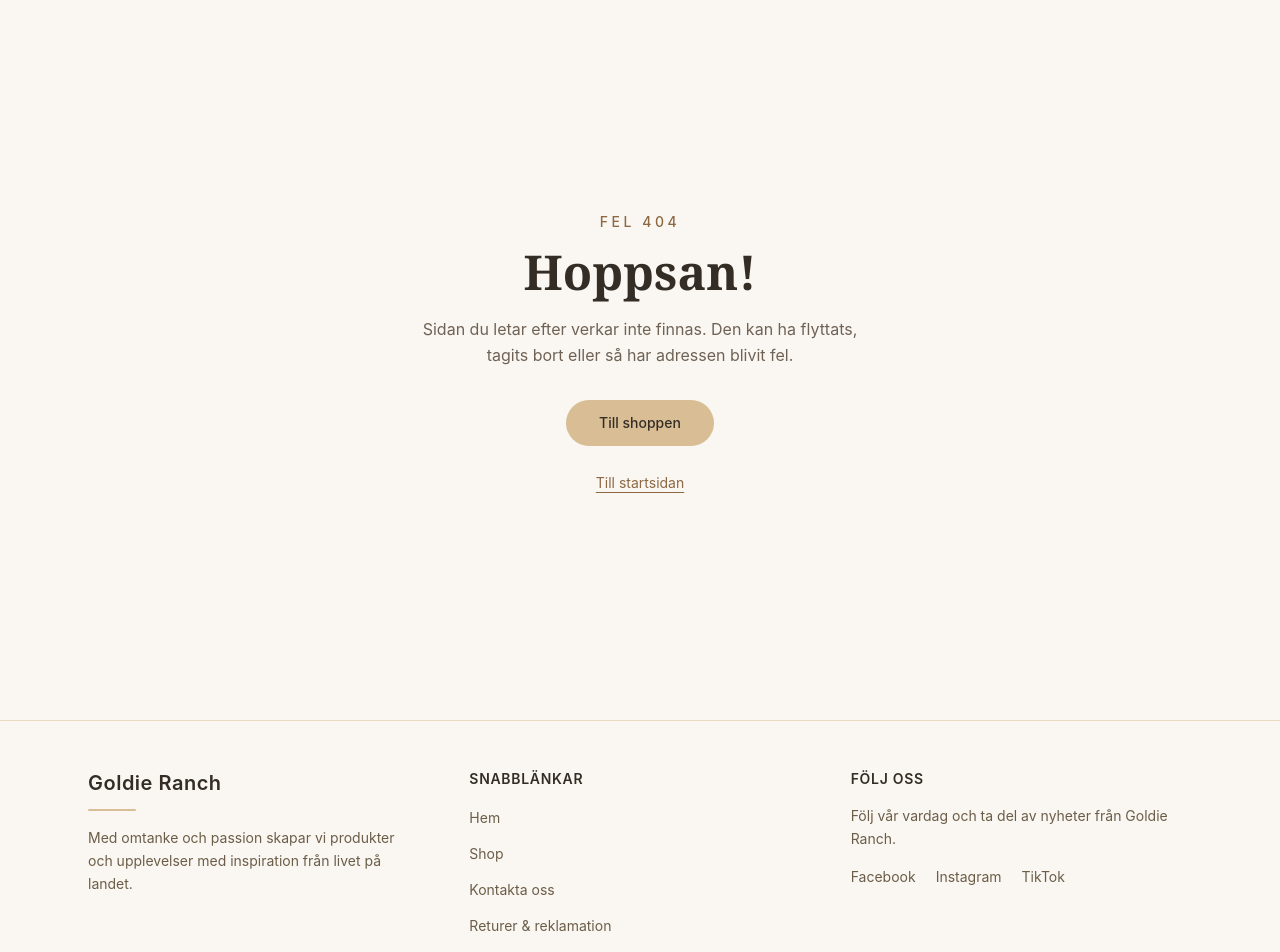
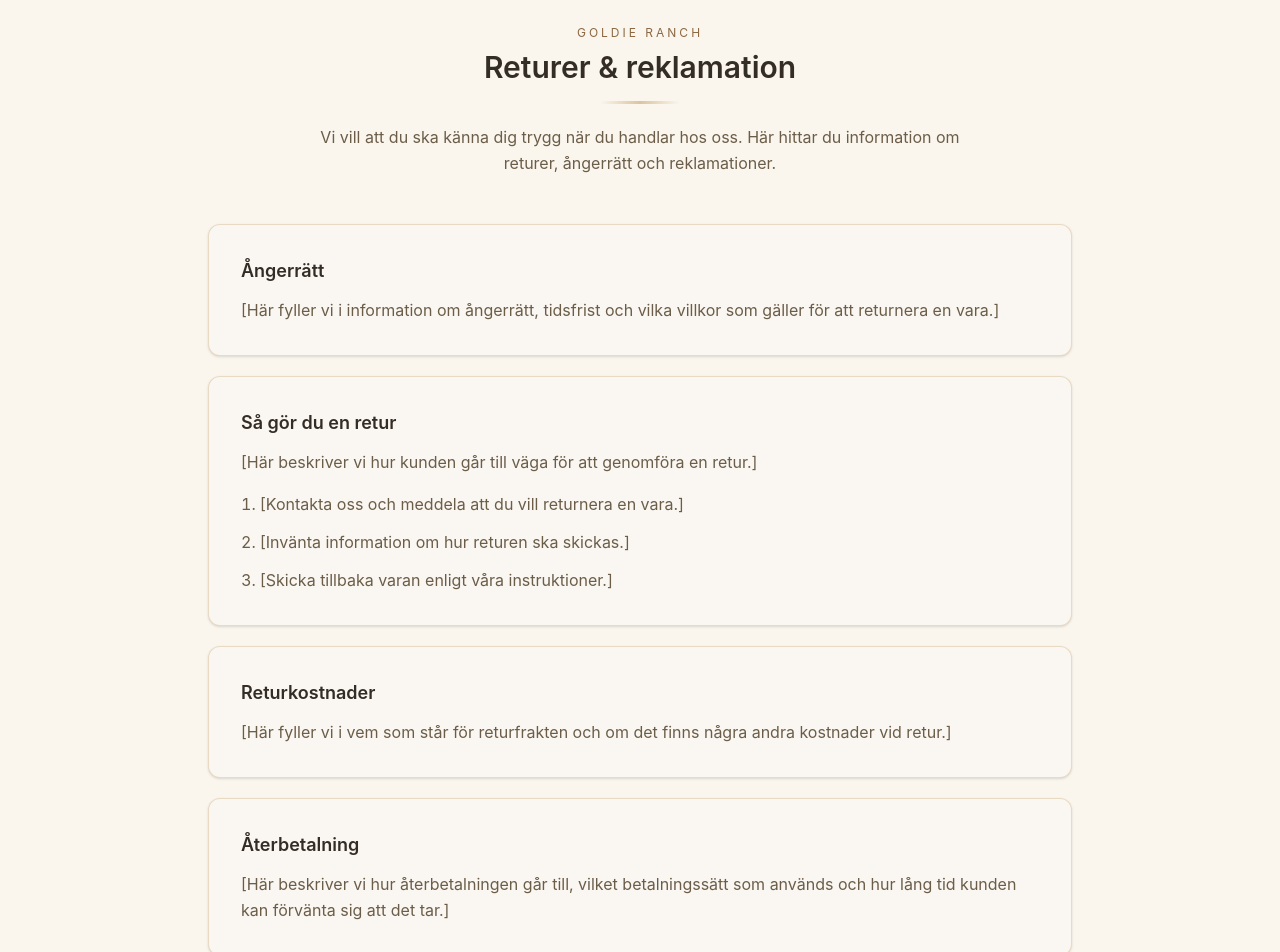
Before and after one commit to Emilia9602/GoldieRanch, a React (Vite) app: page /returns in a window 1280 px wide. Shown: the part 80-1032 px from the top of the page. Built offline with nearby package versions, Linux system fonts and the light colour scheme; no server answers.

Commit message:
Styling returns page

```diff
--- a/src/App.tsx
+++ b/src/App.tsx
@@ -12,6 +12,7 @@ import AdminCategoriesPage from "./pages/admin/AdminCategoriesPage";
 import NotFoundPage from "./pages/NotFoundPage";
 import ContactPage from "./pages/shop/ContactPage";
 import Footer from "./components/shop/Footer";
+import ReturnsPage from "./pages/shop/ReturnsPage";
 
 //Lägg till sök på desktop
 //Sök ska funka
@@ -28,6 +29,7 @@ import Footer from "./components/shop/Footer";
 //Behandlings sida, info
 //Presentkort - lägg in
 //Retur sida
+//Frakt tid - hur lång?
 //Ska det heta "shop" eller något annat?
 //Login ska ha egen länk till oss att komma direkt till
 //Badges, populär, nyhet, rea, slutsåld, limited addition. Lägg in logik  för det
@@ -46,6 +48,7 @@ function App() {
           <Route path="/shop" element={<ShopPage />} />
           <Route path="/login" element={<LoginPage />} />
           <Route path="/contact" element={<ContactPage />} />
+          <Route path="/returns" element={<ReturnsPage />} />
 
           <Route path="/admin" element={
             <ProtectedRoute>
--- /dev/null
+++ b/src/pages/shop/ReturnsPage.tsx
@@ -0,0 +1,163 @@
+
+import { Link } from "react-router-dom";
+
+function ReturnsPage() {
+    const sectionClass =
+        "bg-[#FAF7F2] border border-[#D9BE95]/50 rounded-xl shadow-sm p-6 sm:p-8";
+
+    const headingClass =
+        "text-lg font-semibold text-[#342D26] mb-3";
+
+    const textClass =
+        "text-base leading-relaxed text-[#6B5D48]";
+
+    const linkFocusClass =
+        "focus-visible:outline-2 focus-visible:outline-offset-4 focus-visible:outline-[#8C6843] rounded-sm";
+
+    return (
+        <main className="min-h-screen bg-[#FAF6EE] pt-10 pb-24 md:pb-10 text-[#342D26]">
+
+            <div className="max-w-4xl mx-auto px-4">
+
+                <section className="text-center max-w-2xl mx-auto mb-12">
+
+                    <span className="block text-xs uppercase tracking-[0.25em] text-[#8C6843]">
+                        Goldie Ranch
+                    </span>
+
+                    <h1 className="text-2xl sm:text-3xl font-semibold text-[#342D26] mt-2">
+                        Returer & reklamation
+                    </h1>
+
+                    <div className="w-20 h-[3px] mx-auto mt-4 mb-5 bg-gradient-to-r from-transparent via-[#D9BE95] to-transparent opacity-90 rounded-full" />
+
+                    <p className={textClass}>
+                        Vi vill att du ska känna dig trygg när du handlar hos
+                        oss. Här hittar du information om returer, ångerrätt
+                        och reklamationer.
+                    </p>
+
+                </section>
+
+                <div className="space-y-5">
+
+                    <section className={sectionClass}>
+                        <h2 className={headingClass}>
+                            Ångerrätt
+                        </h2>
+
+                        <p className={textClass}>
+                            [Här fyller vi i information om ångerrätt,
+                            tidsfrist och vilka villkor som gäller för att
+                            returnera en vara.]
+                        </p>
+                    </section>
+
+                    <section className={sectionClass}>
+                        <h2 className={headingClass}>
+                            Så gör du en retur
+                        </h2>
+
+                        <p className={`${textClass} mb-4`}>
+                            [Här beskriver vi hur kunden går till väga
+                            för att genomföra en retur.]
+                        </p>
+
+                        <ol className="list-decimal list-inside space-y-3 text-base leading-relaxed text-[#6B5D48]">
+                            <li>
+                                [Kontakta oss och meddela att du vill returnera en vara.]
+                            </li>
+                            <li>
+                                [Invänta information om hur returen ska skickas.]
+                            </li>
+                            <li>
+                                [Skicka tillbaka varan enligt våra instruktioner.]
+                            </li>
+                        </ol>
+                    </section>
+
+                    <section className={sectionClass}>
+                        <h2 className={headingClass}>
+                            Returkostnader
+                        </h2>
+
+                        <p className={textClass}>
+                            [Här fyller vi i vem som står för returfrakten
+                            och om det finns några andra kostnader vid retur.]
+                        </p>
+                    </section>
+
+                    <section className={sectionClass}>
+                        <h2 className={headingClass}>
+                            Återbetalning
+                        </h2>
+
+                        <p className={textClass}>
+                            [Här beskriver vi hur återbetalningen går till,
+                            vilket betalningssätt som används och hur lång
+                            tid kunden kan förvänta sig att det tar.]
+                        </p>
+                    </section>
+
+                    <section className={sectionClass}>
+                        <h2 className={headingClass}>
+                            Reklamation
+                        </h2>
+
+                        <p className={textClass}>
+                            Har du fått en vara som är skadad eller felaktig?
+                            [Här fyller vi i hur kunden gör en reklamation
+                            och vilken information eller dokumentation vi
+                            behöver från kunden.]
+                        </p>
+                    </section>
+
+                    <section className={sectionClass}>
+                        <h2 className={headingClass}>
+                            Undantag och särskilda villkor
+                        </h2>
+
+                        <p className={textClass}>
+                            [Här fyller vi i om det finns särskilda villkor
+                            för exempelvis specialbeställda eller
+                            personligt anpassade produkter.]
+                        </p>
+                    </section>
+
+                </div>
+
+                <section className="mt-12 text-center max-w-2xl mx-auto">
+
+                    <h2 className="text-lg font-semibold text-[#342D26] mb-3">
+                        Har du frågor?
+                    </h2>
+
+                    <p className={`${textClass} mb-5`}>
+                        Är du osäker på något eller behöver hjälp med en
+                        retur? Tveka inte att kontakta oss så hjälper vi dig!
+                    </p>
+
+                    <Link
+                        to="/contact"
+                        className={`inline-flex items-center justify-center px-6 py-3 rounded-xl bg-[#D9BE95] border border-[#D9BE95]/50 text-[#342D26] font-semibold hover:bg-[#CFB58C] transition-colors duration-300 ${linkFocusClass}`}
+                    >
+                        Kontakta oss
+                    </Link>
+
+                    <div className="mt-8">
+                        <Link
+                            to="/shop"
+                            className={`text-base font-medium text-[#8C6843] hover:text-[#6F4E2E] hover:underline transition-colors duration-300 ${linkFocusClass}`}
+                        >
+                            ← Tillbaka till butiken
+                        </Link>
+                    </div>
+
+                </section>
+
+            </div>
+        </main>
+    );
+}
+
+export default ReturnsPage;
```
